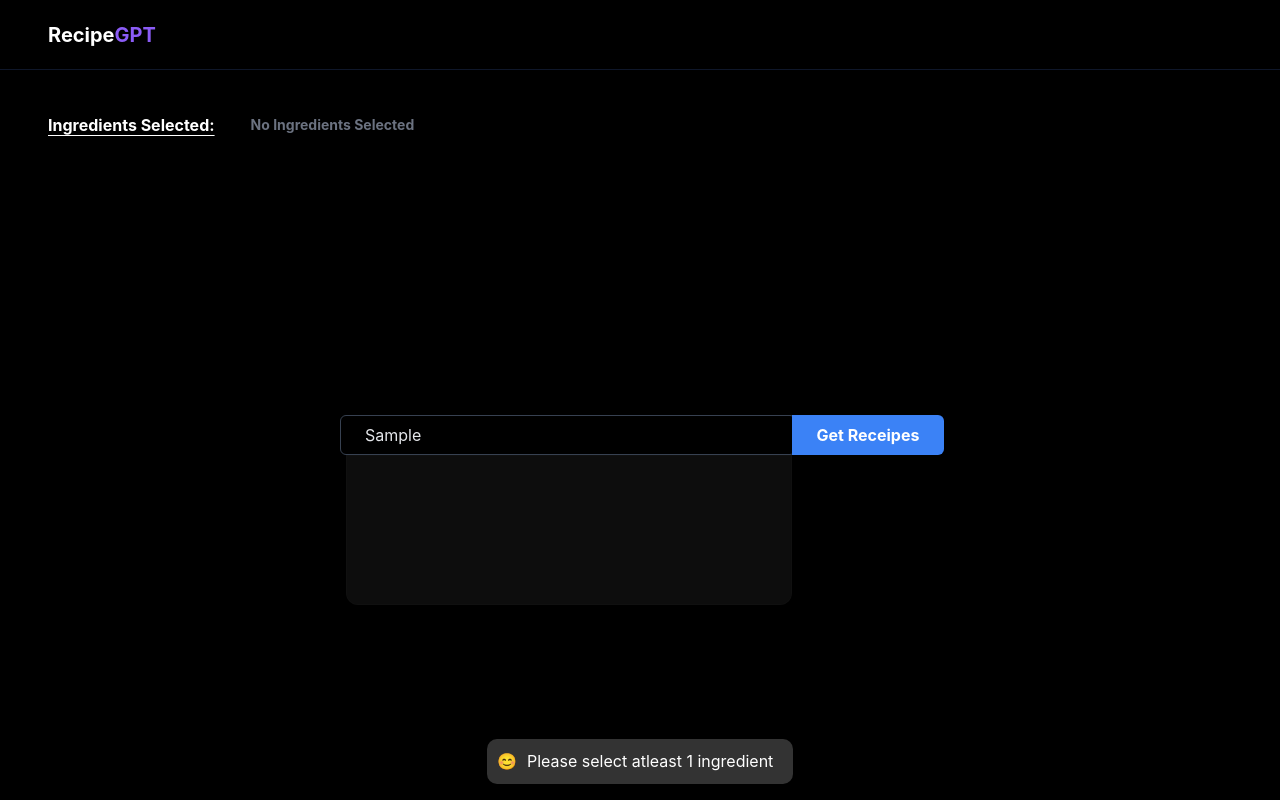
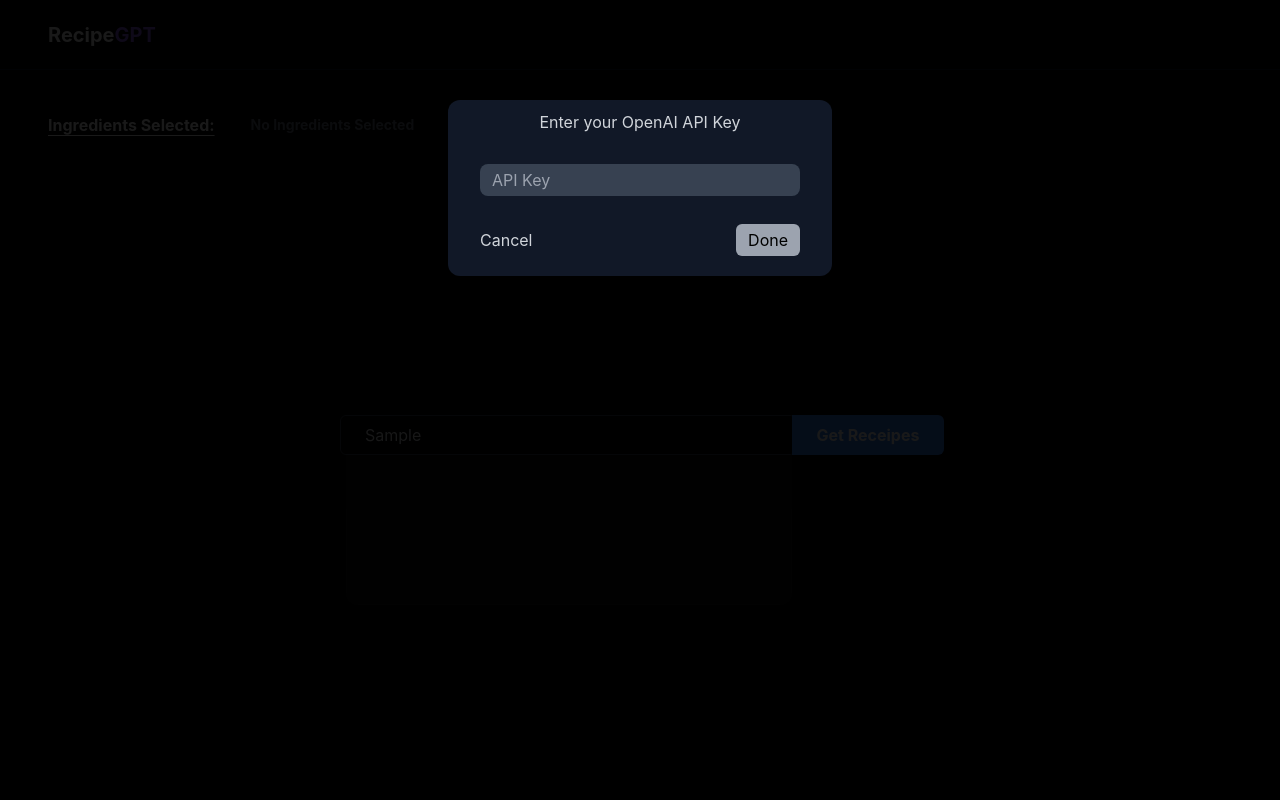
Before and after one commit to Harish-b-03/recipe-gpt, a Next.js app: page / in a window 1280 px wide. Both pictures are taken after typing "Sample" into the empty fields and a click on the button "Get Receipes". Built offline with nearby package versions, Linux system fonts and the light colour scheme.

Commit message:
Get API_KEY from User COMPLETED

```diff
--- /dev/null
+++ b/src/components/InputPopup.jsx
@@ -0,0 +1,25 @@
+
+const InputPopup = ({setShowKeyInput, callGetResponse, onChange}) => {
+  return (
+    <div className="w-screen h-full fixed top-0 bg-[rgba(0,0,0,0.9)] z-50">
+        <div className="fixed top-[100px] left-1/2 w-full max-w-sm h-fit px-8 -translate-x-1/2 bg-gray-900 rounded-xl">
+            <div className="w-full h-11 flex justify-center items-center text-gray-300">
+                Enter your OpenAI API Key
+            </div>
+            <div className="my-3 w-full h-12 flex justify-center items-center">
+                <input onChange={onChange} type="text" placeholder="API Key" className="px-3 w-full h-8 text-gray-300 rounded-lg bg-gray-700"/>
+            </div>
+            <div className="my-3 w-full h-12 flex justify-between items-center">
+                <button className="text-gray-300" onClick={()=>setShowKeyInput(false)}>
+                    Cancel
+                </button>
+                <button onClick={()=>{callGetResponse()}} className="px-3 py-1 bg-gray-400 rounded-md">
+                    Done
+                </button>
+            </div>
+        </div>
+    </div>
+  )
+}
+
+export default InputPopup
--- a/src/pages/api/getResponse.tsx
+++ b/src/pages/api/getResponse.tsx
@@ -7,19 +7,19 @@
 
 const { Configuration, OpenAIApi } = require("openai");
 
-const configuration = new Configuration({
-  apiKey: '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',
-});
-
-const openai = new OpenAIApi(configuration);
-
 export default async function handler(
   // ingredients
   req: NextApiRequest,
   res: NextApiResponse<data>
   ){
+    const request = req.body
+    console.log("request", request)
+    const configuration = new Configuration({
+      apiKey: request.key,
+    });
 
-    const prompt = `Get me some recipes only with ingredients: ${req.body}, with its cooking procedure and a Story with it.`
+    const openai = new OpenAIApi(configuration);
+    const prompt = `Get me some recipes only with ingredients: ${request.data}, with its cooking procedure and a Story with it.`
     console.log(prompt)
     const response = await openai.createCompletion({
       model: "text-davinci-003",
--- a/src/pages/index.tsx
+++ b/src/pages/index.tsx
@@ -8,6 +8,7 @@
 import TopBar from "../components/TopBar";
 import { ingredients } from "../ingredients";
 import InputField from "../components/InputField"
+import InputPopup from "../components/InputPopup"
 
 type ingredientType = {
   "ingredient": string,
@@ -28,28 +29,29 @@
   const [showFlyout, setshowFlyout] = useState(false)
   const [Response, setResponse] = useState('')
   const [loading, setLoading] = useState(false)
+  const [apiKey, setApiKey] = useState("")
+  const [showKeyInput, setShowKeyInput] = useState(false)
 
-  const handleSubmit = async (e:any) => {
-    e.preventDefault();
+  const callGetResponse = async () => {
     setLoading(true);
+    console.log(apiKey)
     if(SelectedIngredients.length > 0){
       await fetch('api/getResponse',{
         method: 'POST',
         headers: {"Content-type": "application/json;charset=UTF-8"},
-          body: JSON.stringify(SelectedIngredients)
+        body: JSON.stringify({
+          key: apiKey,
+          data: SelectedIngredients,
+        })
       }
       ).then( res => res.json()
       ).then( data => {
         console.log(data)
-          if(data.success){
         setResponse(data.choices[0].text)
         setshowFlyout(true)
-          } else{
-            toast.error("An error occured")
-          }
         setLoading(false)
       }).catch(err => {
-          alert("error")
+        toast.error("An error occured. Please look at the console")
         console.log(err)
         setLoading(false)
       })
@@ -64,6 +66,12 @@
       });
   }
   setLoading(false)
+  setShowKeyInput(false)
+  }
+
+  const handleSubmit = (e:any) => {
+    e.preventDefault();
+    setShowKeyInput(true)
   }
 
   const addIngredient = (ingredient:ingredientType) => {
@@ -128,8 +136,9 @@
 
           <Flyout showFlyout={showFlyout} setshowFlyout={setshowFlyout} Response={Response}/>
 
+          { showKeyInput && <InputPopup setShowKeyInput={setShowKeyInput} callGetResponse={callGetResponse} onChange={(e:any)=>{setApiKey(e.target.value)}}/> }
+
           { loading && <Loading/> }
-
       </main>
     </>
   )
```
Lines whose indentation alone changed are shown as unchanged.
